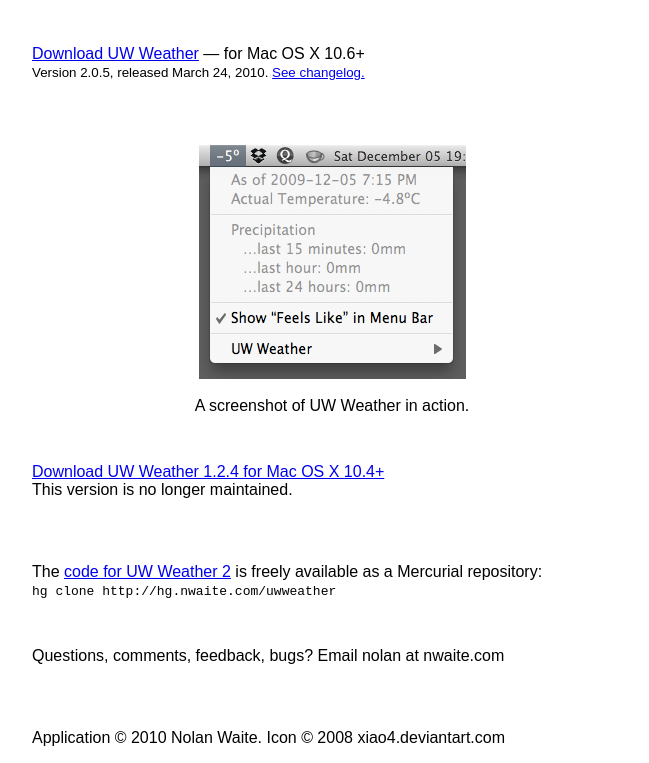
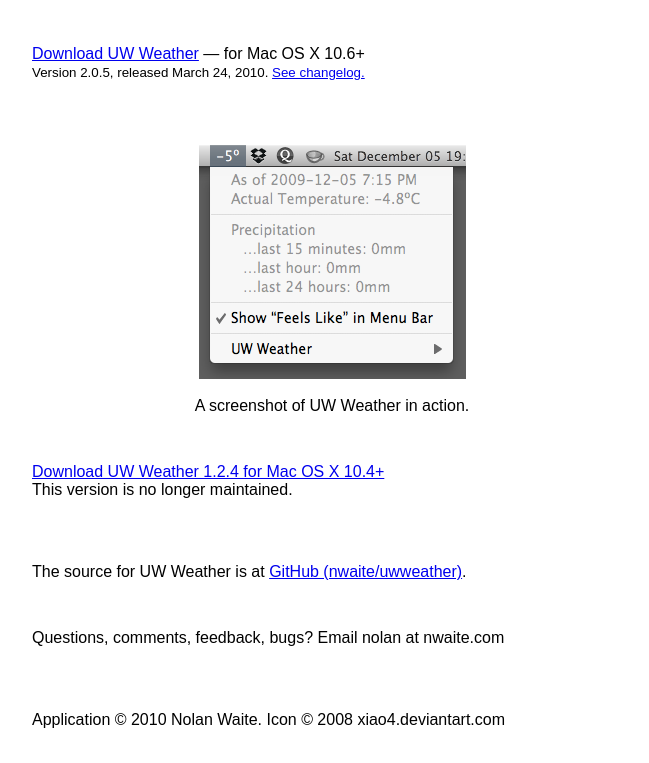
Before and after one commit to nolanw/uwweather, a plain HTML site: page Site/index.html in a window 1280 px wide. Shown: the part 263-1026 px from the top of the page, without its empty margins (308-957 px from the left). Drawn offline with Linux system fonts and the light colour scheme.

Commit message:
Added link to github

```diff
--- a/Site/index.html
+++ b/Site/index.html
@@ -64,7 +64,7 @@
 		  <a href="UW_Weather_Mac_OS.zip">Download UW Weather 1.2.4 for Mac OS X 10.4+</a> <br />This version is no longer maintained.
 		</p>
 		<p clas="space">
-		  The <a href="http://hg.nwaite.com/uwweather/">code for UW Weather 2</a> is freely available as a Mercurial repository: <br /><code>hg clone http://hg.nwaite.com/uwweather</code>
+		  The source for UW Weather is at <a href="http://github.com/nwaite/uwweather">GitHub (nwaite/uwweather)</a>.
 		</p>
 		<p id="contact">Questions, comments, feedback, bugs? Email nolan at nwaite.com
 		</p>
```
